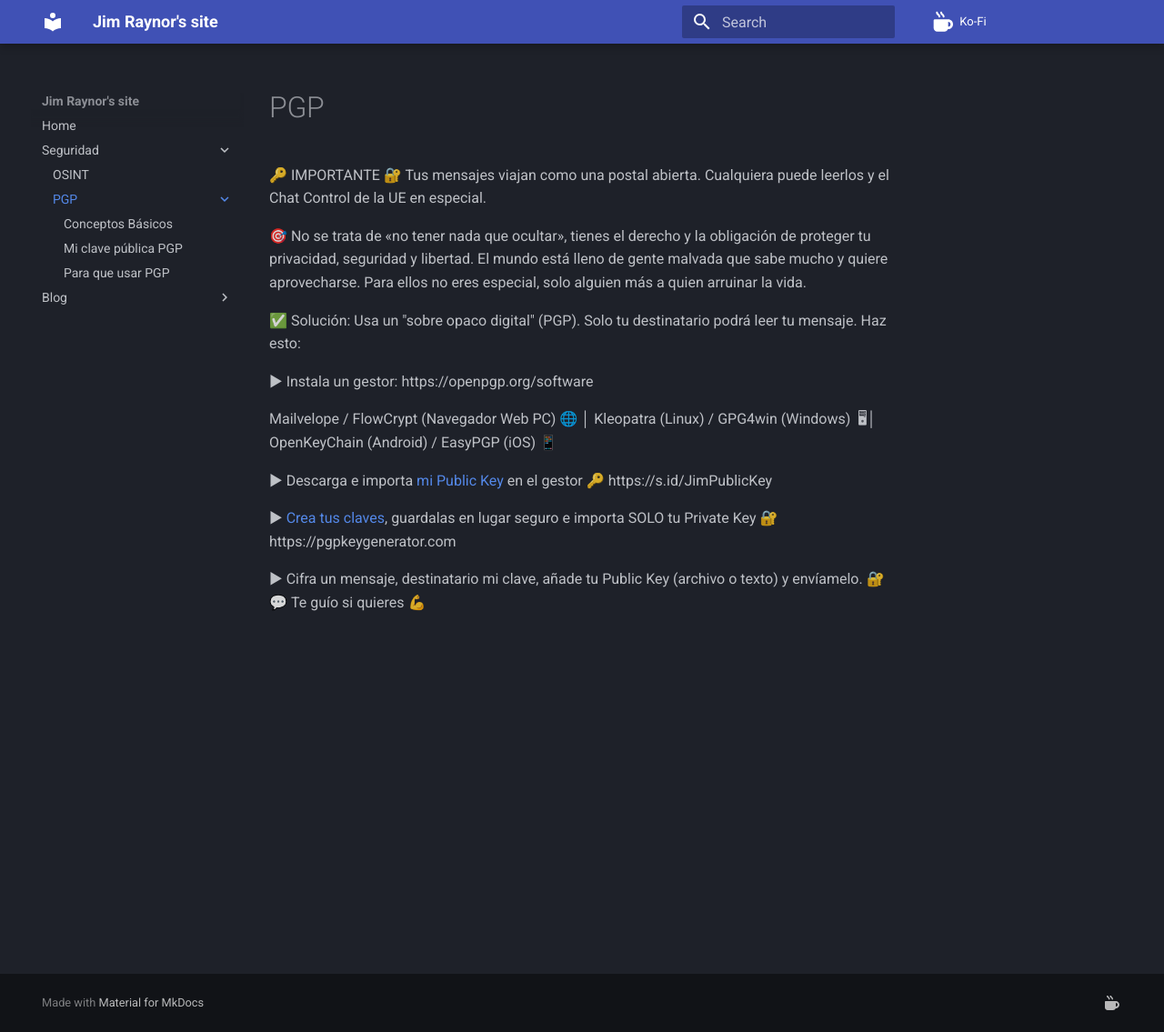
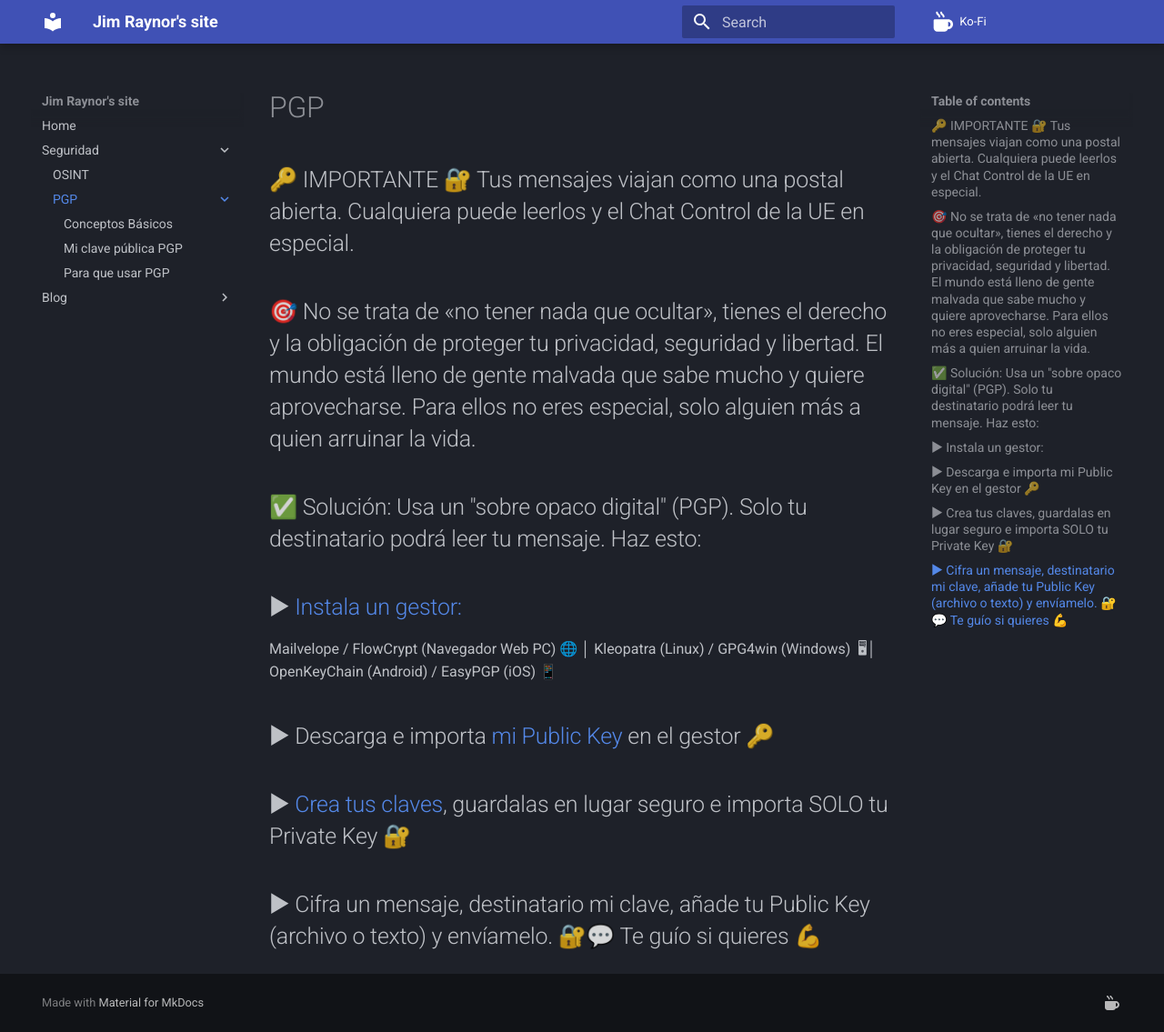
Before and after one commit to jimraynor88/blog, an MkDocs documentation site: the page built from docs/Seguridad/PGP/index.md, in a window 1280 px wide and 1135 px high. Shown: the whole window at 91% size. Built offline with MkDocs 1.6.1 and Material for MkDocs 9.7.7, drawn with Linux system fonts in a browser that asks for light colours; some of the changed lines change nothing that is shown.

Commit message:
Update index.md

```diff
--- a/docs/Seguridad/PGP/index.md
+++ b/docs/Seguridad/PGP/index.md
@@ -1,15 +1,15 @@
-🔑 IMPORTANTE 🔐 Tus mensajes viajan como una postal abierta. Cualquiera puede leerlos y el Chat Control de la UE en especial.
+## 🔑 IMPORTANTE 🔐 Tus mensajes viajan como una postal abierta. Cualquiera puede leerlos y el Chat Control de la UE en especial.
 
-🎯 No se trata de «no tener nada que ocultar», tienes el derecho y la obligación de proteger tu privacidad, seguridad y libertad. El mundo está lleno de gente malvada que sabe mucho y quiere aprovecharse. Para ellos no eres especial, solo alguien más a quien arruinar la vida.
+## 🎯 No se trata de «no tener nada que ocultar», tienes el derecho y la obligación de proteger tu privacidad, seguridad y libertad. El mundo está lleno de gente malvada que sabe mucho y quiere aprovecharse. Para ellos no eres especial, solo alguien más a quien arruinar la vida.
 
-✅ Solución: Usa un "sobre opaco digital" (PGP). Solo tu destinatario podrá leer tu mensaje. Haz esto:
+## ✅ Solución: Usa un "sobre opaco digital" (PGP). Solo tu destinatario podrá leer tu mensaje. Haz esto:
 
-▶ Instala un gestor: https://openpgp.org/software
+## ▶ [Instala un gestor:](https://openpgp.org/software)
 
 Mailvelope / FlowCrypt (Navegador Web PC) 🌐 │ Kleopatra (Linux) / GPG4win (Windows)  🖥│ OpenKeyChain (Android) / EasyPGP (iOS) 📱
 
-▶ Descarga e importa [mi Public Key](JimRaynor88_Public.key) en el gestor 🔑 https://s.id/JimPublicKey
+## ▶ Descarga e importa [mi Public Key](JimRaynor88_Public.key) en el gestor 🔑
 
-▶ [Crea tus claves](https://pgpkeygenerator.com), guardalas en lugar seguro e importa SOLO tu Private Key 🔐 https://pgpkeygenerator.com
+## ▶ [Crea tus claves](https://pgpkeygenerator.com), guardalas en lugar seguro e importa SOLO tu Private Key 🔐
 
-▶ Cifra un mensaje, destinatario mi clave, añade tu Public Key (archivo o texto) y envíamelo. 🔐💬 Te guío si quieres 💪
+## ▶ Cifra un mensaje, destinatario mi clave, añade tu Public Key (archivo o texto) y envíamelo. 🔐💬 Te guío si quieres 💪
```
